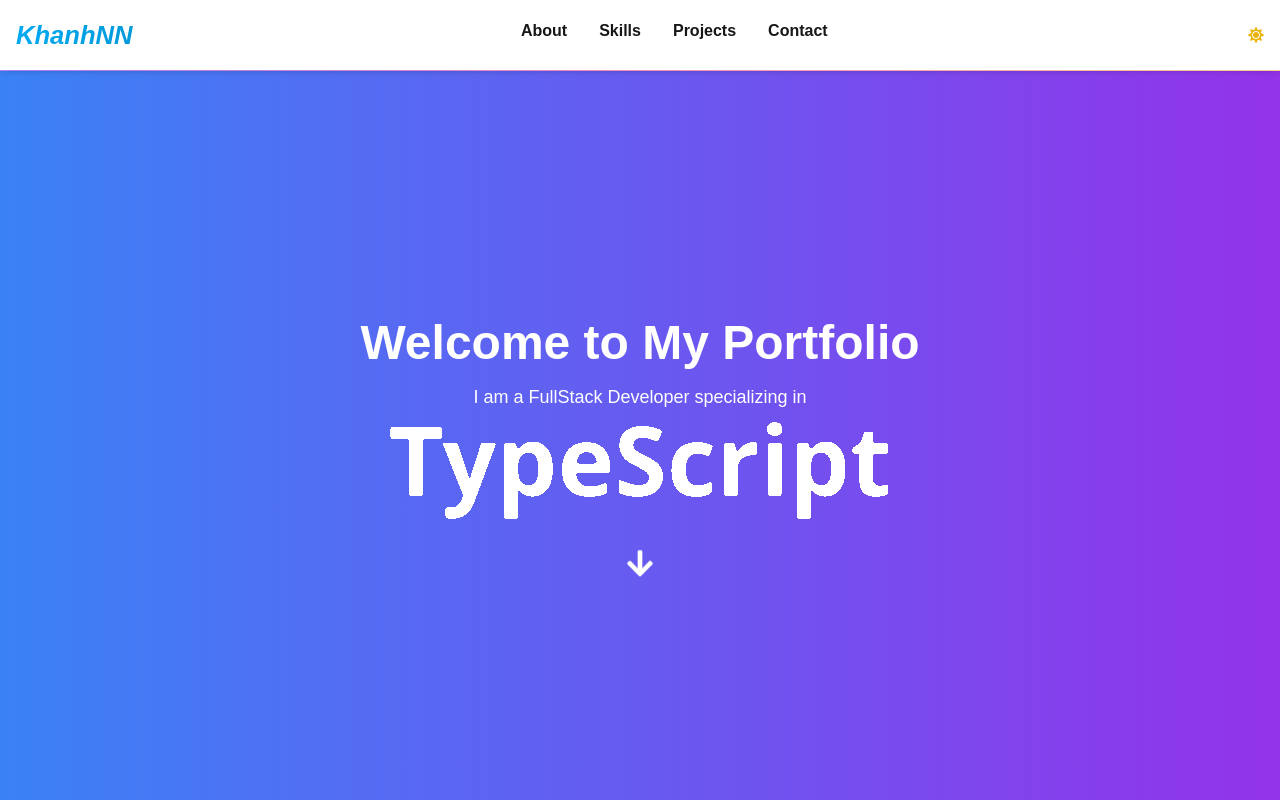
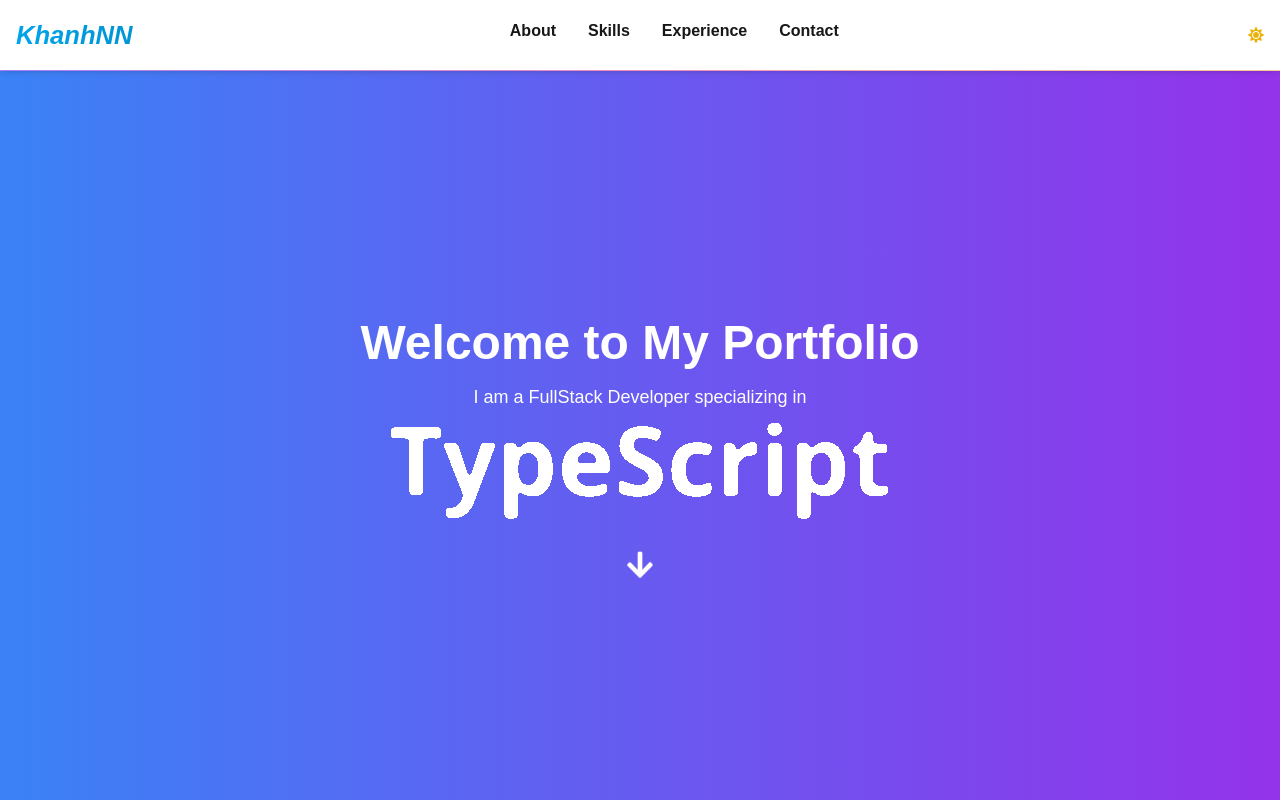
Before and after one commit to NangKhanh/portfolio, a Next.js app: page / in a window 1280 px wide. Shown: the top 800 px of the page. Built offline with nearby package versions, Linux system fonts and the light colour scheme.

Commit message:
update experience

```diff
--- a/src/components/Header.jsx
+++ b/src/components/Header.jsx
@@ -34,7 +34,7 @@ export default function Header() {
       <nav className="hidden md:flex cursor-hover hover-gardient font-bold">
         <Link to="about" className="mx-4 cursor-pointer " smooth={true} duration={800}>About</Link>
         <Link to="skills" className="mx-4 cursor-pointer" smooth={true} duration={800}>Skills</Link>
-        <Link to="projects" className="mx-4 cursor-pointer" smooth={true} duration={800}>Projects</Link>
+        <Link to="experience" className="mx-4 cursor-pointer" smooth={true} duration={800}>Experience</Link>
         <Link to="contact" className="mx-4 cursor-pointer" smooth={true} duration={800}>Contact</Link>
 
         <div className="z-10 rounded-lg p-4">
--- a/src/components/Sections/Projects.jsx
+++ b/src/components/Sections/Projects.jsx
@@ -1,26 +1,73 @@
 import { motion } from "framer-motion";
-import Image from "next/image";
-import projectImage from "../../public/profile.png";
+import { Briefcase } from "lucide-react";
 
-export default function Projects() {
+const experiences = [
+  {
+    year: "09/2023 – 01/2024",
+    position: "Intern Javascripts Developer",
+    company: "Keysoft technology.",
+    description: "Learn and support project development.",
+  },
+  {
+    year: "01/2024 – now",
+    position: "FullStack Developer",
+    company: "Ecocheck Tenant - BeevR Technologies",
+    description: "Develop software to support evaluation and calculation of emissions for businesses and organizations looking to measure and improve their environmental impact.",
+  },
+  {
+    year: "3/2024 – 01/2025",
+    position: "FullStack Developer",
+    company: "Ecocheck Landing Page - BeevR Technologies",
+    description: "Build a landing page website for SEO, collect user data, provide certification through a greenhouse gas inventory lesson system.",
+  },
+  {
+    year: "5/2024 – 6/2024",
+    position: "Front-End Developer",
+    company: "Beevr website - BeevR Technologies",
+    description: "Build a introduce website for company.",
+  },
+  {
+    year: "09/2024 – now",
+    position: "Back-End Developer",
+    company: "Subscriptions service - BeevR Technologies",
+    description: "Build a common resource management and subscription system for different projects (ecocheck tenant and others).",
+  }
+];
+
+export default function WorkExperience() {
   return (
     <motion.section
-      id="projects"
-      className="py-20 px-6 text-center bg-gray-100 dark:bg-gray-800"
-      initial={{ opacity: 0, scale: 0.9 }}
-      animate={{ opacity: 1, scale: 1 }}
+      id="experience"
+      className="py-20 px-6 text-center bg-gradient-to-r from-[#E8CBC0] to-[#aab2d8] dark:from-[#796772] dark:to-[#25182e]"
+      initial={{ opacity: 0, y: 50 }}
+      animate={{ opacity: 1, y: 0 }}
       transition={{ duration: 1 }}
     >
-      <h2 className="text-3xl font-bold">Projects</h2>
-      <Image
-        src={projectImage}
-        alt="Project"
-        width={300}
-        height={200}
-        className="mx-auto rounded-lg"
-        sizes="(max-width: 768px) 100vw, (max-width: 1200px) 50vw, 300px"
-      />
-      <p className="mt-4 text-lg">Some of my notable projects showcasing my skills and experience.</p>
+      <h2 className="text-4xl font-bold text-gray-900 dark:text-white mb-10 pt-10">Work Experience</h2>
+      <div className="relative max-w-4xl mx-auto">
+        <div className="absolute left-1/2 w-1 bg-gray-300 dark:bg-gray-600 h-full transform -translate-x-1/2"></div>
+        {experiences.map((exp, index) => (
+          <motion.div
+            key={index}
+            className={`relative flex items-center justify-between mb-10 ${index % 2 === 0 ? "flex-row" : "flex-row-reverse"
+              }`}
+            initial={{ opacity: 0, x: index % 2 === 0 ? -50 : 50 }}
+            whileInView={{ opacity: 1, x: 0 }}
+            viewport={{ once: true }}
+            transition={{ duration: 1 }}
+          >
+            <div className="w-1/2 p-4">
+              <h3 className="text-xl font-semibold">{exp.position}</h3>
+              <p className="text-gray-700 dark:text-gray-300">{exp.company}</p>
+              <p className="text-gray-500 dark:text-gray-400 text-sm mt-2">{exp.description}</p>
+            </div>
+            <div className="w-1/2 flex justify-center">
+              <div className="bg-gray-200 dark:bg-gray-700 p-4 rounded-full shadow-lg">{exp.year}
+              </div>
+            </div>
+          </motion.div>
+        ))}
+      </div>
     </motion.section>
   );
 }
--- a/src/pages/index.tsx
+++ b/src/pages/index.tsx
@@ -2,8 +2,8 @@ import Layout from "../components/Layout";
 import Hero from "../components/Sections/Hero";
 import About from "../components/Sections/About";
 import Skills from "../components/Sections/Skills";
-import Projects from "../components/Sections/Projects";
 import Contact from "../components/Sections/Contact";
+import WorkExperience from "../components/Sections/Projects";
 
 export default function Home() {
   return (
@@ -12,7 +12,7 @@ export default function Home() {
         <Hero />
         <About />
         <Skills />
-        <Projects />
+        <WorkExperience />
         <Contact />
       </Layout>
     </>
--- a/src/styles/globals.css
+++ b/src/styles/globals.css
@@ -5,6 +5,37 @@
 :root {
   --background: #ffffff;
   --foreground: #171717;
+}
+
+/* Tùy chỉnh thanh cuộn trên Chrome, Edge, Safari */
+::-webkit-scrollbar {
+  width: 8px;
+  /* Độ rộng thanh cuộn */
+  height: 8px;
+  /* Dành cho thanh cuộn ngang */
+}
+
+/* Phần nền của thanh cuộn */
+::-webkit-scrollbar-track {
+  background: #f1f1f1;
+  /* Màu nền */
+  border-radius: 10px;
+  /* Bo góc */
+}
+
+/* Phần thanh cuộn (cái kéo để cuộn) */
+::-webkit-scrollbar-thumb {
+  background: #888;
+  /* Màu chính của thanh cuộn */
+  border-radius: 10px;
+  /* Bo góc */
+  transition: background 0.3s;
+  /* Hiệu ứng hover */
+}
+
+/* Khi di chuột vào thanh cuộn */
+::-webkit-scrollbar-thumb:hover {
+  background: #555;
 }
 
 @media (max-width: 780px) {
@@ -152,7 +183,7 @@ body {
   }
 
   #skills h2 {
-    padding-top: 100px;
+    padding-top: 50px;
 
   }
 }
```
